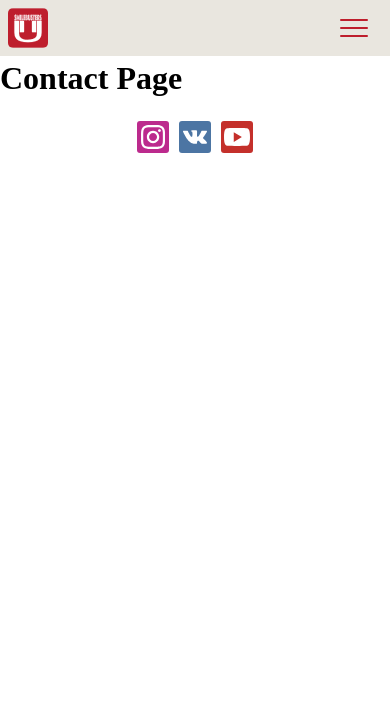
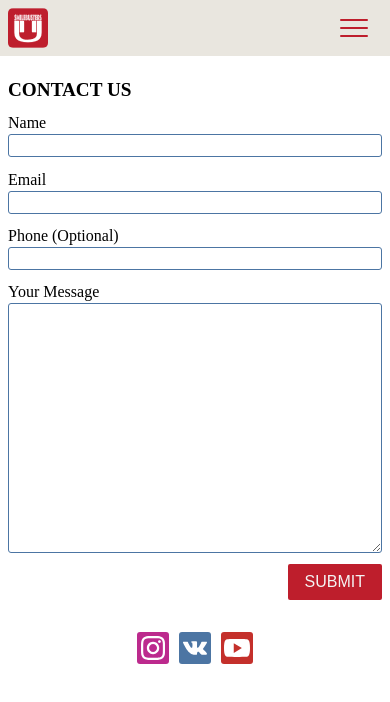
Before and after one commit to eelok/smilebusters, a React (Create React App) app: page /contact in a window 390 px wide. Shown: the top 702 px of the page. Built offline with nearby package versions, Linux system fonts and the light colour scheme.

Commit message:
add contact page mobile wip

```diff
--- a/src/App.css
+++ b/src/App.css
@@ -29,3 +29,14 @@
     max-width: 1200px;
     margin: 0 auto;
 }
+
+.main-header{
+    font-size: 1.25rem;
+    text-transform: uppercase;
+}
+
+.secondary-header{
+    font-size: 1.20rem;
+    text-transform: uppercase;
+    padding: 0.7rem 0;
+}
--- a/src/App.js
+++ b/src/App.js
@@ -3,7 +3,7 @@ import './App.css';
 import { Route, Switch } from 'react-router-dom';
 import HomePage from "./pages/homepage-component";
 import AboutPage from "./pages/about/about-page-component"
-import ContactPage from "./pages/contact-page-component";
+import ContactPage from "./pages/contact/contact-page-component";
 import VideosPage from "./pages/videos-page-component";
 import Header from "./components/header/header-component";
 import Footer from './components/footer/footer-component'
--- a/src/pages/about/about-page-component.jsx
+++ b/src/pages/about/about-page-component.jsx
@@ -16,7 +16,7 @@ class AboutPage extends React.Component {
         return (
             <article className='responsive-container'>
                 <header className='about-header'>
-                    <h3>Our Story</h3>
+                    <h2 className='main-header'>Our Story</h2>
                     <p>Lorem ipsum dolor sit amet, consectetur adipisicing elit. A aperiam cumque dolor error fuga porro
                         quae
                         recusandae similique ullam voluptas! Beatae doloribus dolorum explicabo maiores pariatur
@@ -24,7 +24,7 @@ class AboutPage extends React.Component {
                         quo,
                         soluta voluptates.
                     </p>
-                    <h2>Crew</h2>
+                    <h3 className='secondary-header'>Crew</h3>
                 </header>
                 <section className="cards">
                     {
--- a/src/pages/about/about-page-style.scss
+++ b/src/pages/about/about-page-style.scss
@@ -1,17 +1,6 @@
 .about-header {
   text-align: center;
   margin: 0.5rem 1rem;;
-
-  h3 {
-    font-size: 1.25rem;
-    text-transform: uppercase;
-  }
-
-  h2 {
-    font-size: 1.20rem;
-    text-transform: uppercase;
-    padding: 0.7rem 0;
-  }
 
   p {
     line-height: 1.5;
--- a/src/pages/contact-page-component.jsx
+++ /dev/null
@@ -1,6 +0,0 @@
-import React from "react";
-const ContactPage = () => {
-    return (<div><h1>Contact Page</h1></div>)
-}
-
-export default ContactPage;
--- /dev/null
+++ b/src/pages/contact/contac-page-style.scss
@@ -0,0 +1,47 @@
+.contact-container {
+  margin: 0.5rem;
+}
+
+.group {
+  display: flex;
+  flex-direction: column;
+  align-items: flex-start;
+
+  &__name {
+    margin: 2px 0;
+  }
+
+  &__input {
+    width: 100%;
+    padding: 3px 3px;
+    margin-bottom: 0.7rem;
+    border: 0.1px solid #4c75a3;
+    border-radius: 3px;
+    outline: none;
+
+  }
+
+  &__input:focus {
+    background-color: #f5f4f5;
+    border: 0.1px solid #be1e2c;
+  }
+
+  &__message {
+    width: 100%;
+    height: 250px;
+    padding: 3px 3px;
+    margin-bottom: 0.7rem;
+    border: 0.1px solid #4c75a3;
+    border-radius: 3px;
+    outline: none;
+  }
+
+  &__message:focus {
+    background-color: #f5f4f5;
+    border: 0.1px solid #be1e2c;
+  }
+
+  &__submit {
+    align-self: flex-end;
+  }
+}
--- /dev/null
+++ b/src/pages/contact/contact-page-component.jsx
@@ -0,0 +1,33 @@
+import React from "react";
+import './contac-page-style.scss';
+
+const ContactPage = () => {
+    return (
+        <div className='responsive-container'>
+            <section className='contact-container'>
+                <h3 className='secondary-header'>Contact Us</h3>
+                <div className='group'>
+                    <label className='group__name' htmlFor='name'>Name</label>
+                    <input className='group__input' type='text' id='name' required={true}/>
+                </div>
+                <div className='group'>
+                    <label className='group__name' htmlFor='email'>Email</label>
+                    <input className='group__input' type='email' id='email' required={true}/>
+                </div>
+                <div className='group'>
+                    <label className='group__name' htmlFor='phone'>Phone <span>(Optional)</span></label>
+                    <input className='group__input' type='tel' id='phone'/>
+                </div>
+                <div className='group'>
+                    <label className='group__name' htmlFor='message'>Your Message</label>
+                    <textarea className='group__message' id='message'/>
+                </div>
+                <div className='group'>
+                    <button className='btn group__submit' type="submit">Submit</button>
+                </div>
+            </section>
+        </div>
+    )
+}
+
+export default ContactPage;
```
